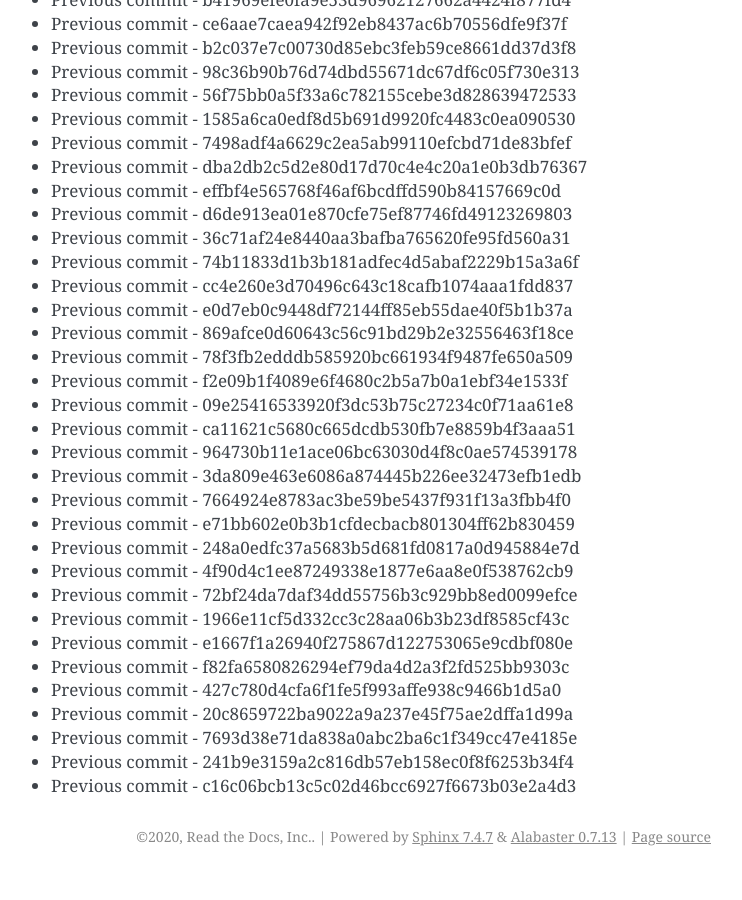
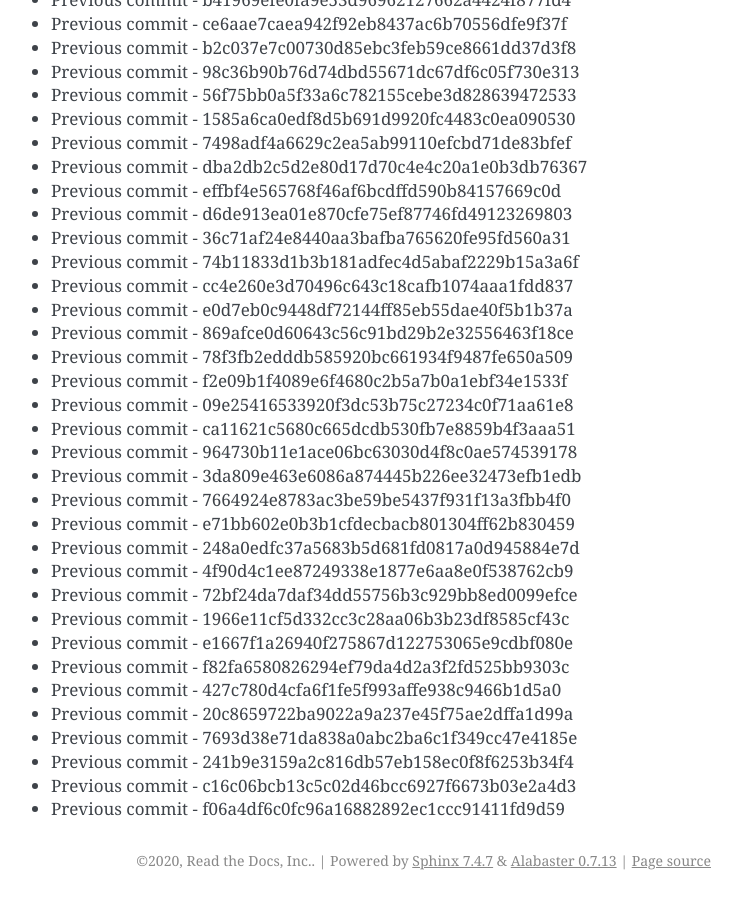
Before and after one commit to readthedocs/rtd-git-stresstest, a Sphinx documentation site: the page built from docs/updates.rst, in a window 1280 px wide and 900 px high, scrolled down 95819 px. Shown: the whole window, without its empty margins (399-1141 px from the left). Built offline with Sphinx 7.4.7, drawn with Linux system fonts in a browser that asks for light colours; before the commit the page ends 96695 px from its top, so only the background shows below that.

Commit message:
Generating commit from previous: f06a4df6c0fc96a16882892ec1ccc91411fd9d59

```diff
--- a/docs/updates.rst
+++ b/docs/updates.rst
@@ -4058,3 +4058,4 @@ It can be tested for any performance characteristics.
 * Previous commit - 7693d38e71da838a0abc2ba6c1f349cc47e4185e
 * Previous commit - 241b9e3159a2c816db57eb158ec0f8f6253b34f4
 * Previous commit - c16c06bcb13c5c02d46bcc6927f6673b03e2a4d3
+* Previous commit - f06a4df6c0fc96a16882892ec1ccc91411fd9d59
```
